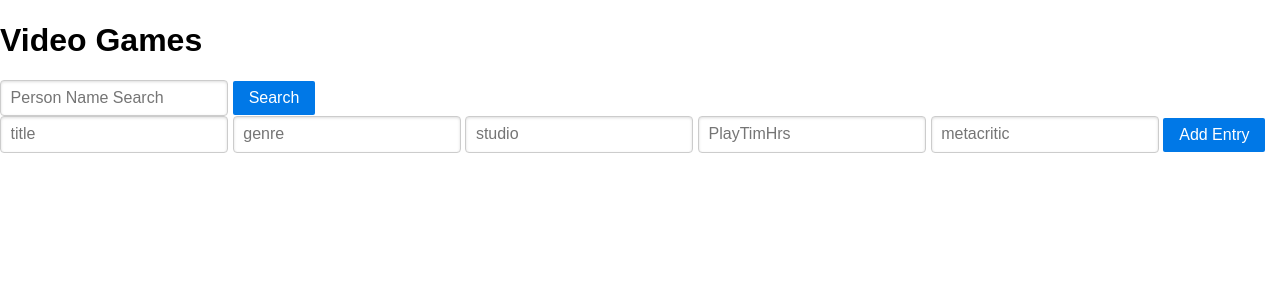
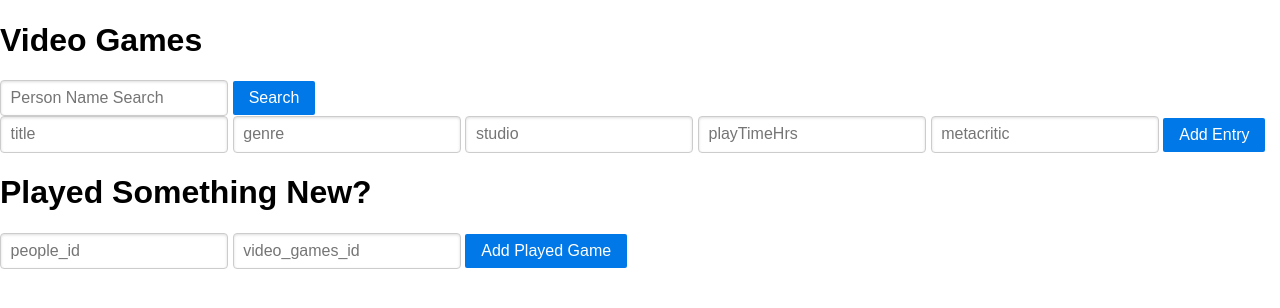
Before and after one commit to Xinnji/cs340_group_project, a Flask app: template templates/videogames.html in a window 1280 px wide. Shown: the part 34-342 px from the top of the page. Run offline with Flask 2, Linux system fonts and the light colour scheme; the template is opened without the code that fills it, so the values that code supplies are empty; parts of the project's set-up code (start-up, migrations or seed data) failed here and were passed over; some libraries are stand-ins or nearby versions.

Commit message:
Added M:M create queries. Added entry create queries and got everything ready for step 5 draft.

```diff
--- a/app.py
+++ b/app.py
@@ -22,7 +22,7 @@ People = ["id", "name", "age", "favMovie", "favShow", "favBook", "favGame", "see
 Movies = ["id", "title", "genre", "director", "runTimeMins", "metacritic", "Seen-it"]
 Shows = ["id", "title", "genre", "network", "episodes", "seasons", "metacritic", "Seen-it"]
 Books = ["id", "title", "genre", "author", "pages", "metacritic", "Read-it"]
-VideoGames = ["id", "title", "genre", "studio", "playTimHrs", "metacritic", "Played-it"]
+VideoGames = ["id", "title", "genre", "studio", "playTimeHrs", "metacritic", "Played-it"]
 
 
 @app.route('/', methods=["GET", "POST"])
@@ -61,7 +61,7 @@ def index():
     return render_template('index.html', entity=People, result=result)
 
 
-@app.route('/movies', methods=["GET", "POST"])
+@app.route('/movies', methods=["GET", "POST", "PATCH"])
 def movies():
     result = []
     queries = [
@@ -76,9 +76,14 @@ def movies():
     # print(result)
 
     if request.method == "POST":
-        cursor.execute(f'''INSERT INTO Shows (title, genre, director, runTimeMins, metacritic)
-                        VALUES ("{request.form['title']}", "{request.form['genre']}", "{request.form['director']}", {request.form['runTimeMins']}, {request.form['metacritic']});''')
+        if all(attr in request.form for attr in Movies[1:-1]):
+            cursor.execute(f'''INSERT INTO Movies (title, genre, director, runTimeMins, metacritic)
+                            VALUES ("{request.form['title']}", "{request.form['genre']}", "{request.form['director']}", {request.form['runTimeMins']}, {request.form['metacritic']});''')
+        elif ('people_id' in request.form) and ('movies_id' in request.form):
+            cursor.execute(f'''INSERT INTO seenMovies (people_id, movies_id)
+                            VALUES ({request.form['people_id']}, {request.form['movies_id']});''')
         con.commit();
+        print(2)
         return redirect('/movies')
 
     return render_template('movies.html', entity=Movies, result=result)
@@ -99,8 +104,12 @@ def shows():
     # print(result)
 
     if request.method == "POST":
-        cursor.execute(f'''INSERT INTO Shows (title, genre, network, episodes, seasons, metacritic)
-                        VALUES ("{request.form['title']}", "{request.form['genre']}", "{request.form['network']}", {request.form['episodes']}, {request.form['seasons']}, {request.form['metacritic']});''')
+        if all(attr in request.form for attr in Shows[1:-1]):
+            cursor.execute(f'''INSERT INTO Shows (title, genre, network, episodes, seasons, metacritic)
+            VALUES ("{request.form['title']}", "{request.form['genre']}", "{request.form['network']}", {request.form['episodes']}, {request.form['seasons']}, {request.form['metacritic']});''')
+        elif ('people_id' in request.form) and ('shows_id' in request.form):
+                    cursor.execute(f'''INSERT INTO seenShows (people_id, shows_id)
+                                    VALUES ({request.form['people_id']}, {request.form['shows_id']});''')
         con.commit();
         return redirect('/shows')
 
@@ -122,8 +131,12 @@ def books():
     # print(result)
 
     if request.method == "POST":
-        cursor.execute(f'''INSERT INTO Shows (title, genre, author, pages, metacritic)
-                        VALUES ("{request.form['title']}", "{request.form['genre']}", "{request.form['author']}", {request.form['pages']}, {request.form['metacritic']});''')
+        if all(attr in request.form for attr in Books[1:-1]):
+            cursor.execute(f'''INSERT INTO Books (title, genre, author, pages, metacritic)
+                            VALUES ("{request.form['title']}", "{request.form['genre']}", "{request.form['author']}", {request.form['pages']}, {request.form['metacritic']});''')
+        elif ('people_id' in request.form) and ('books_id' in request.form):
+                    cursor.execute(f'''INSERT INTO readBooks (people_id, books_id)
+                                    VALUES ({request.form['people_id']}, {request.form['books_id']});''')
         con.commit();
         return redirect('/books')
 
@@ -145,8 +158,12 @@ def videogames():
     # print(result)
 
     if request.method == "POST":
-        cursor.execute(f'''INSERT INTO Shows (title, genre, studio, playTimeHrs, metacritic)
-                        VALUES ("{request.form['title']}", "{request.form['genre']}", "{request.form['studio']}", {request.form['playTimeHrs']}, {request.form['metacritic']});''')
+        if all(attr in request.form for attr in VideoGames[1:-1]):
+            cursor.execute(f'''INSERT INTO VideoGames (title, genre, studio, playTimeHrs, metacritic)
+                            VALUES ("{request.form['title']}", "{request.form['genre']}", "{request.form['studio']}", {request.form['playTimeHrs']}, {request.form['metacritic']});''')
+        elif ('people_id' in request.form) and ('video_games_id' in request.form):
+                    cursor.execute(f'''INSERT INTO playedGames (people_id, video_games_id)
+                                    VALUES ({request.form['people_id']}, {request.form['video_games_id']});''')
         con.commit();
         return redirect('/videogames')
 
@@ -154,6 +171,6 @@ def videogames():
 
 
 if __name__ == '__main__':
-    port = int(os.environ.get('PORT', 8686))
+    port = int(os.environ.get('PORT', 8585))
     app.run(host='flip3.engr.oregonstate.edu', port=port, debug=True)
     # app.run(debug=True)
--- a/templates/books.html
+++ b/templates/books.html
@@ -44,4 +44,10 @@
     <input type="text" name="metacritic" placeholder="metacritic">
     <input class="pure-button pure-button-primary" type="submit" value="Add Entry">
 </form>
+<h1>Read Something New?</h1>
+<form class="pure-form" method="post">
+    <input type="text" name="people_id" placeholder="people_id">
+    <input type="text" name="books_id" placeholder="books_id">
+    <input class="pure-button pure-button-primary" type="submit" value="Add Read Book">
+</form>
 {% endblock %}
--- a/templates/movies.html
+++ b/templates/movies.html
@@ -44,4 +44,10 @@
     <input type="text" name="metacritic" placeholder="metacritic">
     <input class="pure-button pure-button-primary" type="submit" value="Add Entry">
 </form>
+<h1>Seen Something New?</h1>
+<form class="pure-form" method="post">
+    <input type="text" name="people_id" placeholder="people_id">
+    <input type="text" name="movies_id" placeholder="movies_id">
+    <input class="pure-button pure-button-primary" type="submit" value="Add Seen Movie">
+</form>
 {% endblock %}
--- a/templates/shows.html
+++ b/templates/shows.html
@@ -45,4 +45,10 @@
     <input type="text" name="metacritic" placeholder="metacritic">
     <input class="pure-button pure-button-primary" type="submit" value="Add Entry">
 </form>
+<h1>Seen Something New?</h1>
+<form class="pure-form" method="post">
+    <input type="text" name="people_id" placeholder="people_id">
+    <input type="text" name="shows_id" placeholder="shows_id">
+    <input class="pure-button pure-button-primary" type="submit" value="Add Seen Show">
+</form>
 {% endblock %}
--- a/templates/videogames.html
+++ b/templates/videogames.html
@@ -40,8 +40,14 @@
     <input type="text" name="title" placeholder="title">
     <input type="text" name="genre" placeholder="genre">
     <input type="text" name="studio" placeholder="studio">
-    <input type="text" name="PlayTimHrs" placeholder="PlayTimHrs">
+    <input type="text" name="playTimeHrs" placeholder="playTimeHrs">
     <input type="text" name="metacritic" placeholder="metacritic">
     <input class="pure-button pure-button-primary" type="submit" value="Add Entry">
 </form>
+<h1>Played Something New?</h1>
+<form class="pure-form" method="post">
+    <input type="text" name="people_id" placeholder="people_id">
+    <input type="text" name="video_games_id" placeholder="video_games_id">
+    <input class="pure-button pure-button-primary" type="submit" value="Add Played Game">
+</form>
 {% endblock %}
```
Also changed, not shown: 1 other file.
